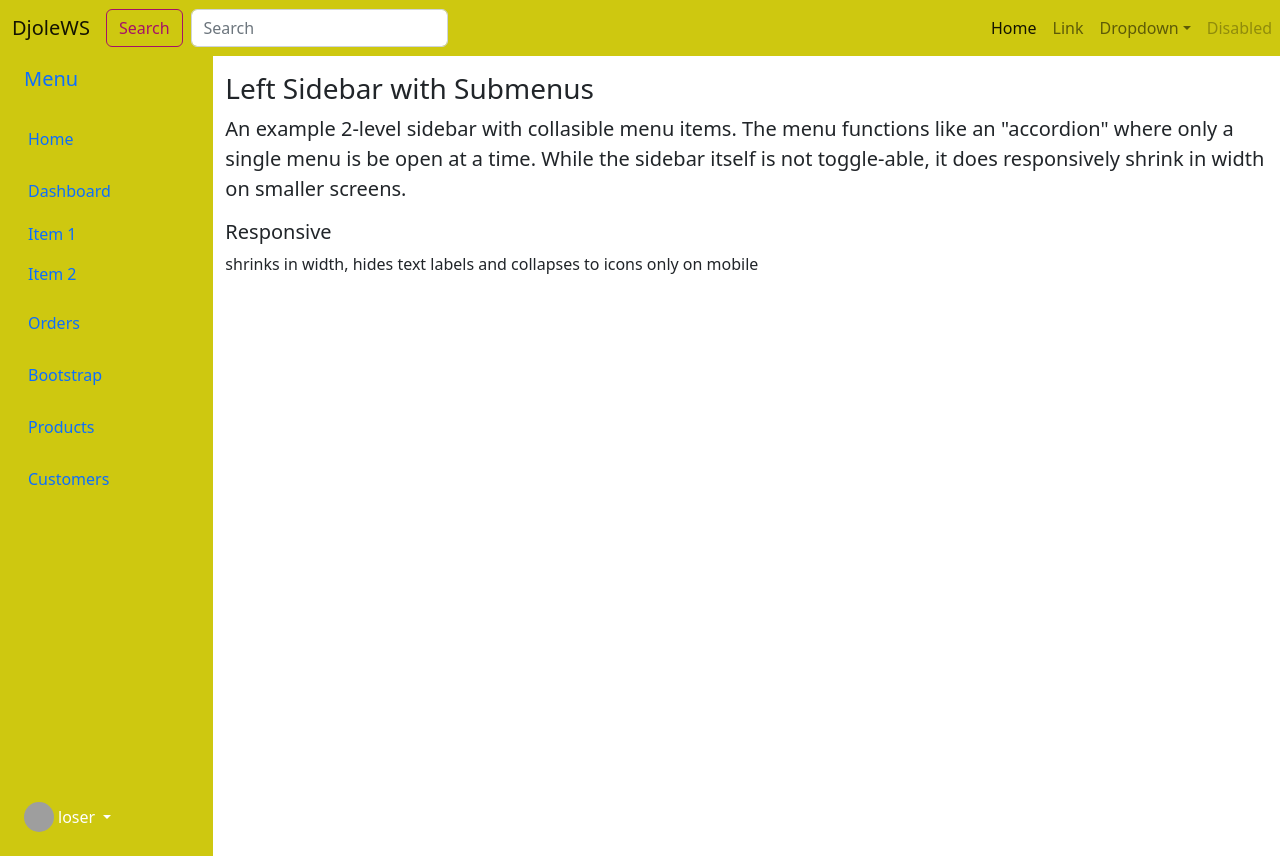
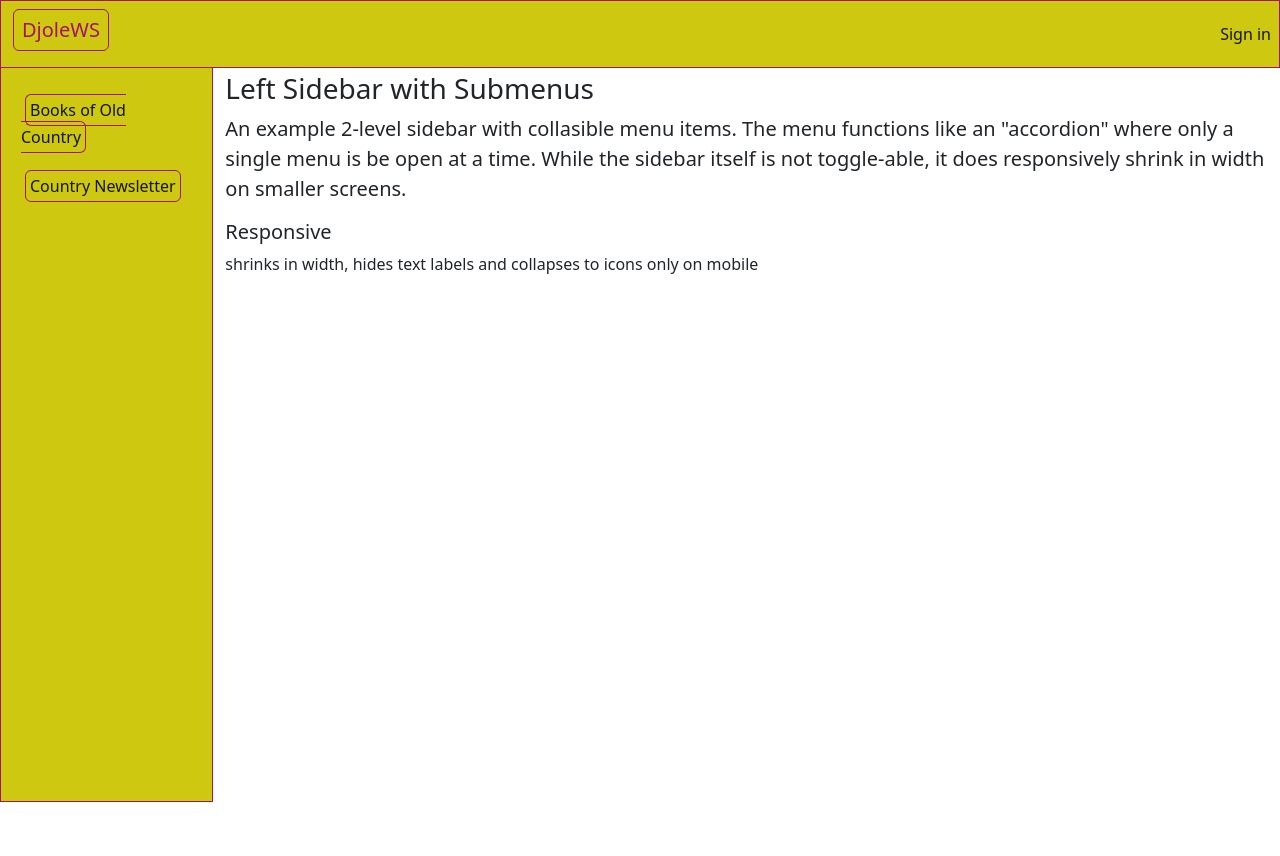
Before and after one commit to Korgulos/Djole, a Django app: page / in a window 1280 px wide. After the commit the page ends 802 px from the top, so only its background shows below. Run offline with Django 4.2, Linux system fonts and the light colour scheme; some libraries are stand-ins or nearby versions; grey boxes are pictures that could not be loaded.

Commit message:
app index

```diff
--- a/website/index/templates/index/index.html
+++ b/website/index/templates/index/index.html
@@ -4,43 +4,45 @@
 
 {% block content %}
   <!-- Navbar -->
-  <nav class="navbar navbar-expand-lg navbar-lite bg-secondary">
+  <nav class="navbar navbar-expand-md navbar-lite fixed-top border border-primary bg-secondary">
     <div class="container-fluid">
-      <a class="navbar-brand" href="#">DjoleWS</a>
+      <a class="navbar-brand border rounded border-primary text-primary h5 p-2" href="#">DjoleWS</a>
       <button class="navbar-toggler" type="button" data-bs-toggle="collapse" data-bs-target="#navbarSupportedContent" aria-controls="navbarSupportedContent" aria-expanded="false" aria-label="Toggle navigation"><span class="navbar-toggler-icon"></span></button>
       <div class="collapse navbar-collapse" id="navbarSupportedContent">
-        <form class="d-flex">
-          <button class="btn btn-outline-primary me-2" type="submit">Search</button>
-          <input class="form-control" type="search" placeholder="Search" aria-label="Search" />
-        </form>
-        <ul class="navbar-nav me-auto mb-2 mb-lg-0 position-absolute end-0">
-          <li class="nav-item">
-            <a class="nav-link active" aria-current="page" href="#">Home</a>
-          </li>
-          <li class="nav-item">
-            <a class="nav-link" href="#">Link</a>
-          </li>
-          <li class="nav-item dropdown">
-            <a class="nav-link dropdown-toggle" href="#" id="navbarDropdown" role="button" data-bs-toggle="dropdown" aria-expanded="false">Dropdown</a>
-            <ul class="dropdown-menu bg-secondary" aria-labelledby="navbarDropdown">
+        <ul class="navbar-nav position-absolute center end-0">
+          {% if user.is_authenticated %}
+
+          <li>
+         <div class="nav-item active dropdown  pe-2">
+            <a href="#" class="nav-link active dropdown-toggle rounded border border-primary" id="dropdownUser1" role="button" data-bs-toggle="dropdown" aria-expanded="false">
+              <span class="d-none d-sm-inline mx-1">Dude named Ben</span>
+              <img src="https://github.com/mdo.png" alt="hugenerd" width="30" height="30" class="rounded-circle" />
+            </a>
+            <ul class="dropdown-menu bg-secondary border border-primary" aria-labelledby="dropdownUser1">
               <li>
-                <a class="dropdown-item" href="#">Action</a>
+                <a class="dropdown-item" href="#">Settings</a>
               </li>
               <li>
-                <a class="dropdown-item" href="#">Another action</a>
+                <a class="dropdown-item" href="#">Profile</a>
               </li>
               <li>
-                <hr class="dropdown-divider" />
+                <hr class="dropdown-divider border-primary" />
               </li>
               <li>
-                <a class="dropdown-item" href="#">Something else here</a>
+                <a class="dropdown-item" href="#">Sign out</a>
               </li>
             </ul>
-          </li>
-          <li class="nav-item">
-            <a class="nav-link disabled" href="#" tabindex="-1" aria-disabled="true">Disabled</a>
+          </div>
+        </li>
+        {% else %}
+        <li class="nav-item">
+            <a class="nav-link active" href="#" tabindex="-1" aria-disabled="true">Sign in</a>
           </li>
         </ul>
+
+         {% endif %}
+
+
       </div>
     </div>
   </nav>
@@ -48,87 +50,51 @@
   <div>
     <div class="container-fluid">
       <div class="row flex-nowrap">
-        <div class="col-auto col-md-3 col-xl-2 px-sm-2 px-0 bg-secondary">
-          <div class="d-flex flex-column align-items-center align-items-sm-start px-3 pt-2 min-vh-100">
-            <a href="/" class="d-flex align-items-center pb-3 mb-md-0 me-md-auto text-decoration-none"><span class="fs-5 d-none d-sm-inline">Menu</span></a>
-            <ul class="nav nav-pills flex-column mb-sm-auto mb-0 align-items-center align-items-sm-start" id="menu">
+        <div class="col-auto col-md-3 col-xl-2 px-sm-6 px-1 bg-secondary border border-primary">
+          <div class="d-flex flex-column align-items-center navbar-lite align-items-sm-start px-3 min-vh-100">
+
+            <ul class="navbar navbar-nav flex-column mb-sm-auto align-items-center align-items-sm-start" id="menu">
               <li class="nav-item">
-                <a href="#" class="nav-link align-middle px-0"><i class="fs-4 bi-house"></i> <span class="ms-1 d-none d-sm-inline">Home</span></a>
+                <br/><br/><br/>
               </li>
               <li>
-                <a href="#submenu1" data-bs-toggle="collapse" class="nav-link px-0 align-middle"><i class="fs-4 bi-speedometer2"></i> <span class="ms-1 d-none d-sm-inline">Dashboard</span></a>
-                <ul class="collapse show nav flex-column ms-1" id="submenu1" data-bs-parent="#menu">
+                <a href="#submenu1" data-bs-toggle="collapse" class="nav-link active px-0 align-middle"><i class="fs-4 bi-speedometer2"></i> <span class="ms-1 d-none d-sm-inline p-1 rounded border border-primary">Books of Old Country</span></a>
+                <ul class="collapse nav flex-column ms-1" id="submenu1" data-bs-parent="#menu">
                   <li class="w-100">
-                    <a href="#" class="nav-link px-0"><span class="d-none d-sm-inline">Item</span> 1</a>
+                    <a href="#" class="nav-link text-black px-0"><span class="d-none d-sm-inline">Capter</span> 1</a>
                   </li>
                   <li>
-                    <a href="#" class="nav-link px-0"><span class="d-none d-sm-inline">Item</span> 2</a>
+                    <a href="#" class="nav-link text-black px-0"><span class="d-none d-sm-inline">Capter</span> 2</a>
+                  </li>
+                  <li class="w-100">
+                    <a href="#" class="nav-link text-black px-0"><span class="d-none d-sm-inline">Capter</span> 3</a>
+                  </li>
+                  <li>
+                    <a href="#" class="nav-link text-black px-0"><span class="d-none d-sm-inline">Capter</span> 4</a>
+                  </li>
+                  <li class="w-100">
+                    <a href="#" class="nav-link text-black px-0"><span class="d-none d-sm-inline">Capter</span> 5</a>
+                  </li>
+                  <li>
+                    <a href="#" class="nav-link text-black px-0"><span class="d-none d-sm-inline">Capter</span> 6</a>
+                  </li>
+                  <li class="w-100">
+                    <a href="#" class="nav-link text-black px-0"><span class="d-none d-sm-inline">Capter</span> 7</a>
+                  </li>
+                  <li>
+                    <a href="#" class="nav-link text-black px-0"><span class="d-none d-sm-inline">Capter</span> 8</a>
                   </li>
                 </ul>
               </li>
               <li>
-                <a href="#" class="nav-link px-0 align-middle"><i class="fs-4 bi-table"></i> <span class="ms-1 d-none d-sm-inline">Orders</span></a>
-              </li>
-              <li>
-                <a href="#submenu2" data-bs-toggle="collapse" class="nav-link px-0 align-middle"><i class="fs-4 bi-bootstrap"></i> <span class="ms-1 d-none d-sm-inline">Bootstrap</span></a>
-                <ul class="collapse nav flex-column ms-1" id="submenu2" data-bs-parent="#menu">
-                  <li class="w-100">
-                    <a href="#" class="nav-link px-0"><span class="d-none d-sm-inline">Item</span> 1</a>
-                  </li>
-                  <li>
-                    <a href="#" class="nav-link px-0"><span class="d-none d-sm-inline">Item</span> 2</a>
-                  </li>
-                </ul>
-              </li>
-              <li>
-                <a href="#submenu3" data-bs-toggle="collapse" class="nav-link px-0 align-middle"><i class="fs-4 bi-grid"></i> <span class="ms-1 d-none d-sm-inline">Products</span></a>
-                <ul class="collapse nav flex-column ms-1" id="submenu3" data-bs-parent="#menu">
-                  <li class="w-100">
-                    <a href="#" class="nav-link px-0"><span class="d-none d-sm-inline">Product</span> 1</a>
-                  </li>
-                  <li>
-                    <a href="#" class="nav-link px-0"><span class="d-none d-sm-inline">Product</span> 2</a>
-                  </li>
-                  <li>
-                    <a href="#" class="nav-link px-0"><span class="d-none d-sm-inline">Product</span> 3</a>
-                  </li>
-                  <li>
-                    <a href="#" class="nav-link px-0"><span class="d-none d-sm-inline">Product</span> 4</a>
-                  </li>
-                </ul>
-              </li>
-              <li>
-                <a href="#" class="nav-link px-0 align-middle"><i class="fs-4 bi-people"></i> <span class="ms-1 d-none d-sm-inline">Customers</span></a>
+                <a href="#" class="nav-link active px-0 align-middle"><i class="fs-4 bi-table"></i> <span class="ms-1 d-none d-sm-inline p-1 rounded border border-primary">Country Newsletter</span></a>
               </li>
             </ul>
-            <hr />
-            <div class="dropdown pb-4">
-              <a href="#" class="d-flex align-items-center text-white text-decoration-none dropdown-toggle" id="dropdownUser1" data-bs-toggle="dropdown" aria-expanded="false">
-                <img src="https://github.com/mdo.png" alt="hugenerd" width="30" height="30" class="rounded-circle" />
-                <span class="d-none d-sm-inline mx-1">loser</span>
-              </a>
-              <ul class="dropdown-menu dropdown-menu-dark text-small shadow" aria-labelledby="dropdownUser1">
-                <li>
-                  <a class="dropdown-item" href="#">New project...</a>
-                </li>
-                <li>
-                  <a class="dropdown-item" href="#">Settings</a>
-                </li>
-                <li>
-                  <a class="dropdown-item" href="#">Profile</a>
-                </li>
-                <li>
-                  <hr class="dropdown-divider" />
-                </li>
-                <li>
-                  <a class="dropdown-item" href="#">Sign out</a>
-                </li>
-              </ul>
-            </div>
           </div>
         </div>
         <!-- Mainview -->
-        <div class="col py-3">
+        <div class="col py-4">
+          <br/><br/>
           <h3>Left Sidebar with Submenus</h3>
           <p class="lead">An example 2-level sidebar with collasible menu items. The menu functions like an "accordion" where only a single menu is be open at a time. While the sidebar itself is not toggle-able, it does responsively shrink in width on smaller screens.</p>
           <ul class="list-unstyled">
```
Also changed, not shown: website/website/settings.py (+9 -80 lines), website/db.sqlite3, 1 other file.
